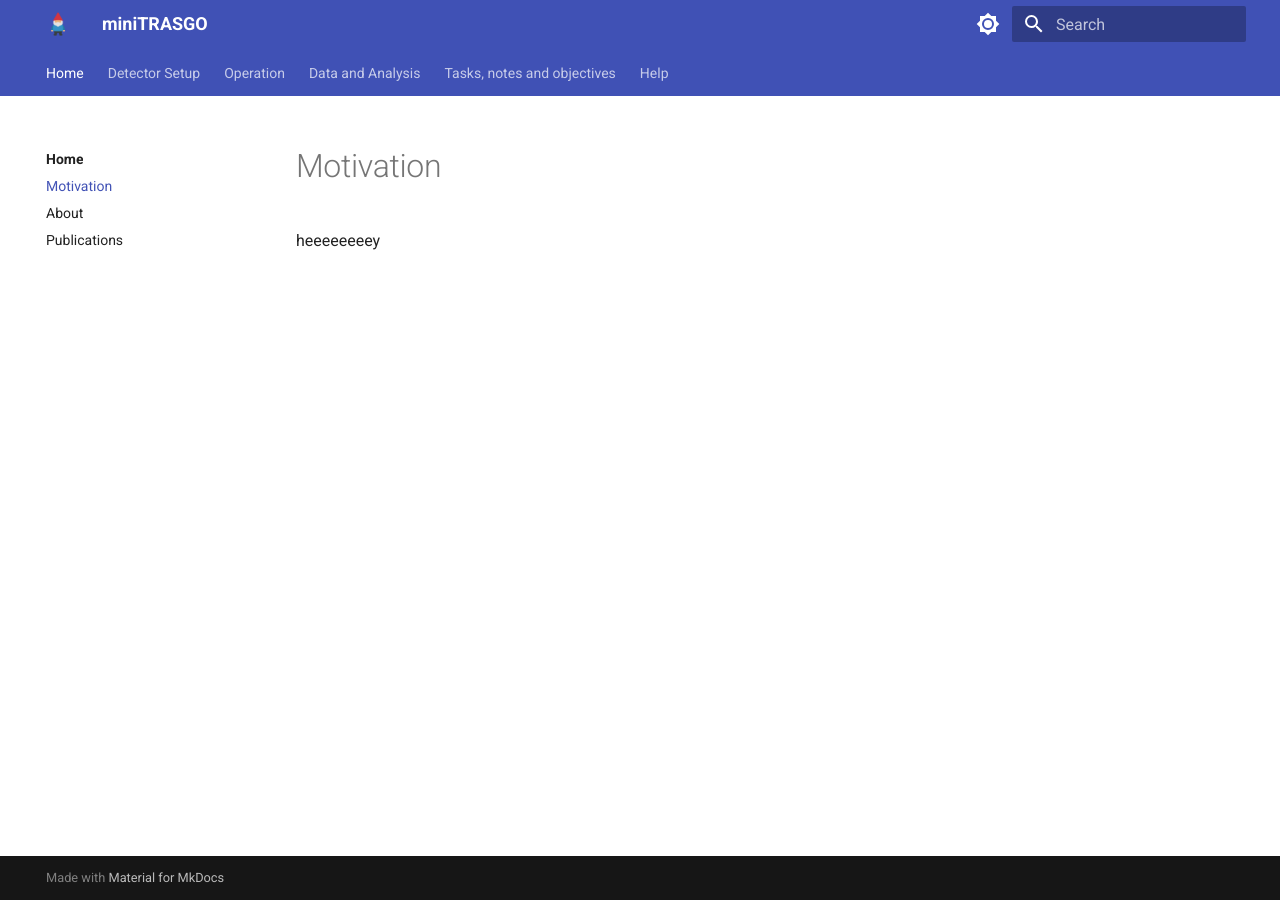
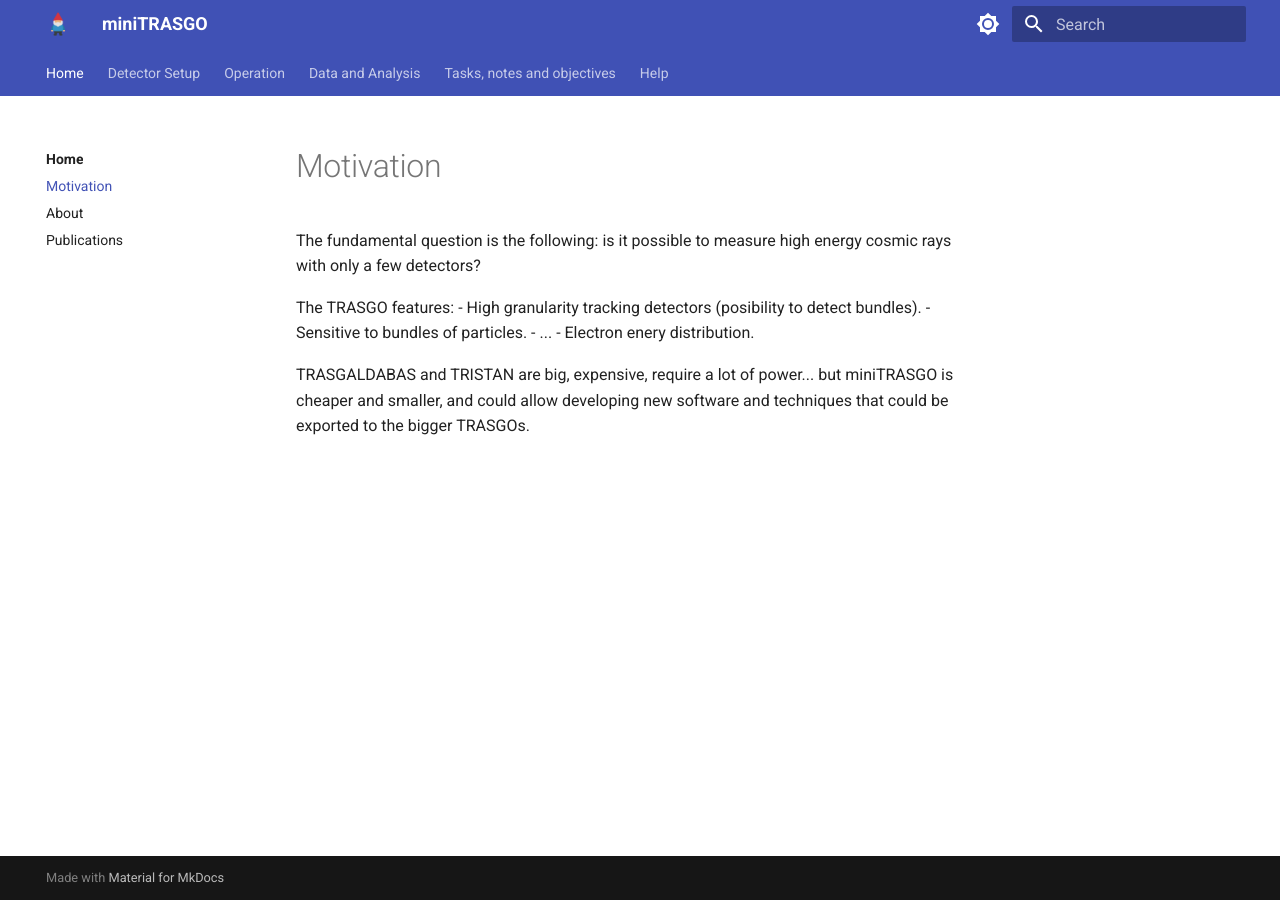
Before and after one commit to cayesoneira/miniTRASGO-documentation, an MkDocs documentation site: the page built from docs/home/motivation.md, in a window 1280 px wide. Built offline with MkDocs 1.6.1 and Material for MkDocs 9.7.7, drawn with Linux system fonts in a browser that asks for light colours.

Commit message:
Update motivation.md

```diff
--- a/docs/home/motivation.md
+++ b/docs/home/motivation.md
@@ -1,2 +1,10 @@
 # Motivation
-heeeeeeeey
+The fundamental question is the following: is it possible to measure high energy cosmic rays with only a few detectors?
+
+The TRASGO features:
+- High granularity tracking detectors (posibility to detect bundles).
+- Sensitive to bundles of particles.
+- ...
+- Electron enery distribution.
+
+TRASGALDABAS and TRISTAN are big, expensive, require a lot of power... but miniTRASGO is cheaper and smaller, and could allow developing new software and techniques that could be exported to the bigger TRASGOs.
```
